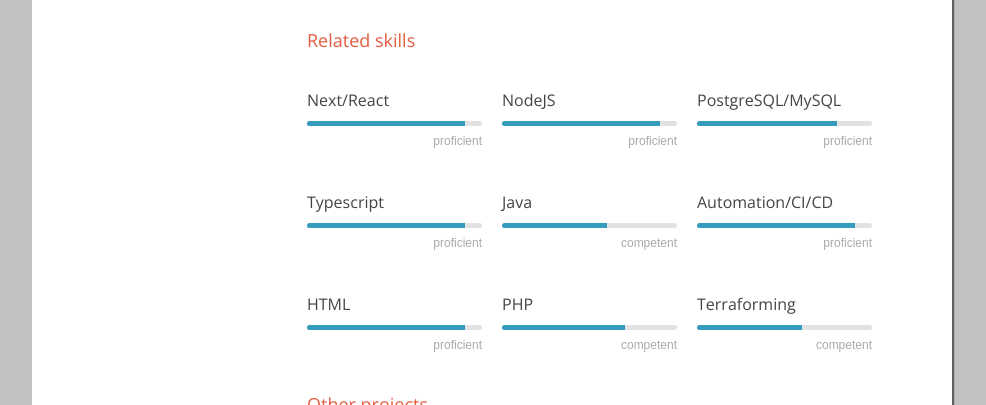
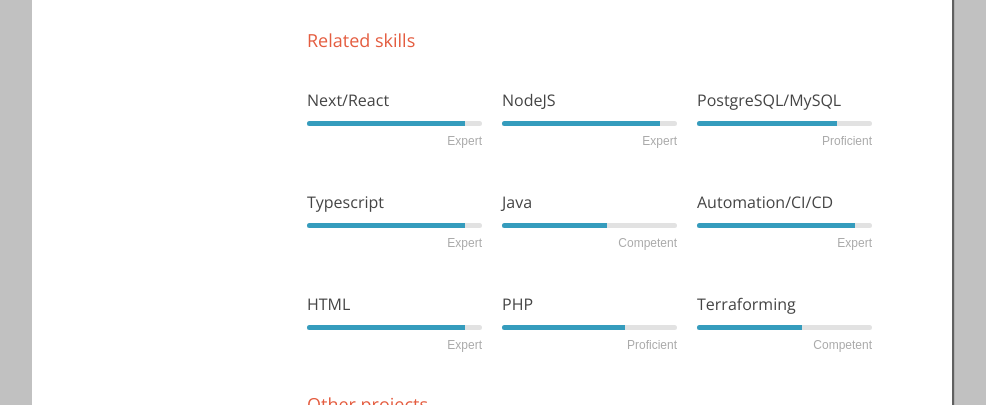
Before and after one commit to mikedidomizio/mikedidomizio-resume, a Vue app: page / in a window 1280 px wide. Shown: the part 2080-2485 px from the top of the page, without its empty margins (148-1134 px from the left). Built offline with nearby package versions, Linux system fonts and the light colour scheme.

Commit message:
Adjust skill level tree to be a bit more granular

```diff
--- a/src/components/Skill.vue
+++ b/src/components/Skill.vue
@@ -17,26 +17,30 @@
         return `l-${this.rank}`
       },
       rankMessage() {
-        // these rankings are somewhat based off of
-        // http://jim-mcbeath.blogspot.com/2011/12/levels-of-expertise.html?_sm_au_=iPVSqSS5n7DSZQrMQvVMjK0tJ0N7M
         const ranking = [{
-          experienceLevel: 'pursuing',
+          experienceLevel: 'Unfamiliar',
           rank: 0,
         }, {
-          experienceLevel: 'learning',
-          rank: 4,
+          experienceLevel: 'Exploring',
+          rank: 1,
         }, {
-          experienceLevel: 'competent',
-          rank: 6,
+          experienceLevel: 'Learning',
+          rank: 3,
         }, {
-          experienceLevel: 'proficient',
-          rank: 8,
+          experienceLevel: 'Competent',
+          rank: 5,
         }, {
-          experienceLevel: 'expert',
+          experienceLevel: 'Proficient',
+          rank: 7,
+        }, {
+          experienceLevel: 'Expert',
+          rank: 9,
+        }, {
+          experienceLevel: 'Master/Contributor',
           rank: 10,
         }];
 
-        let word = 'pursuing';
+        let word = ranking[0].experienceLevel;
 
         for (let rank of ranking) {
           if (this.rank >= rank.rank) {
```
